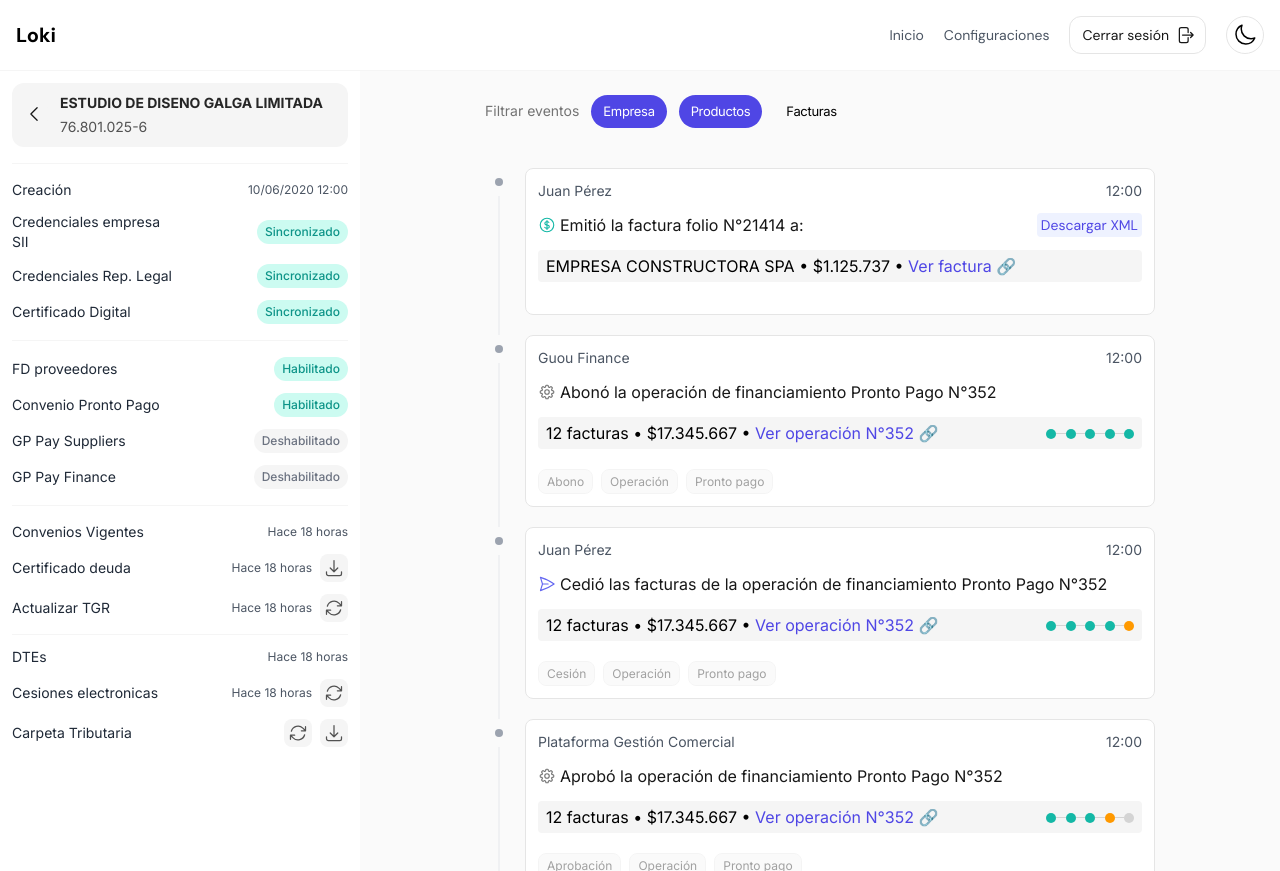
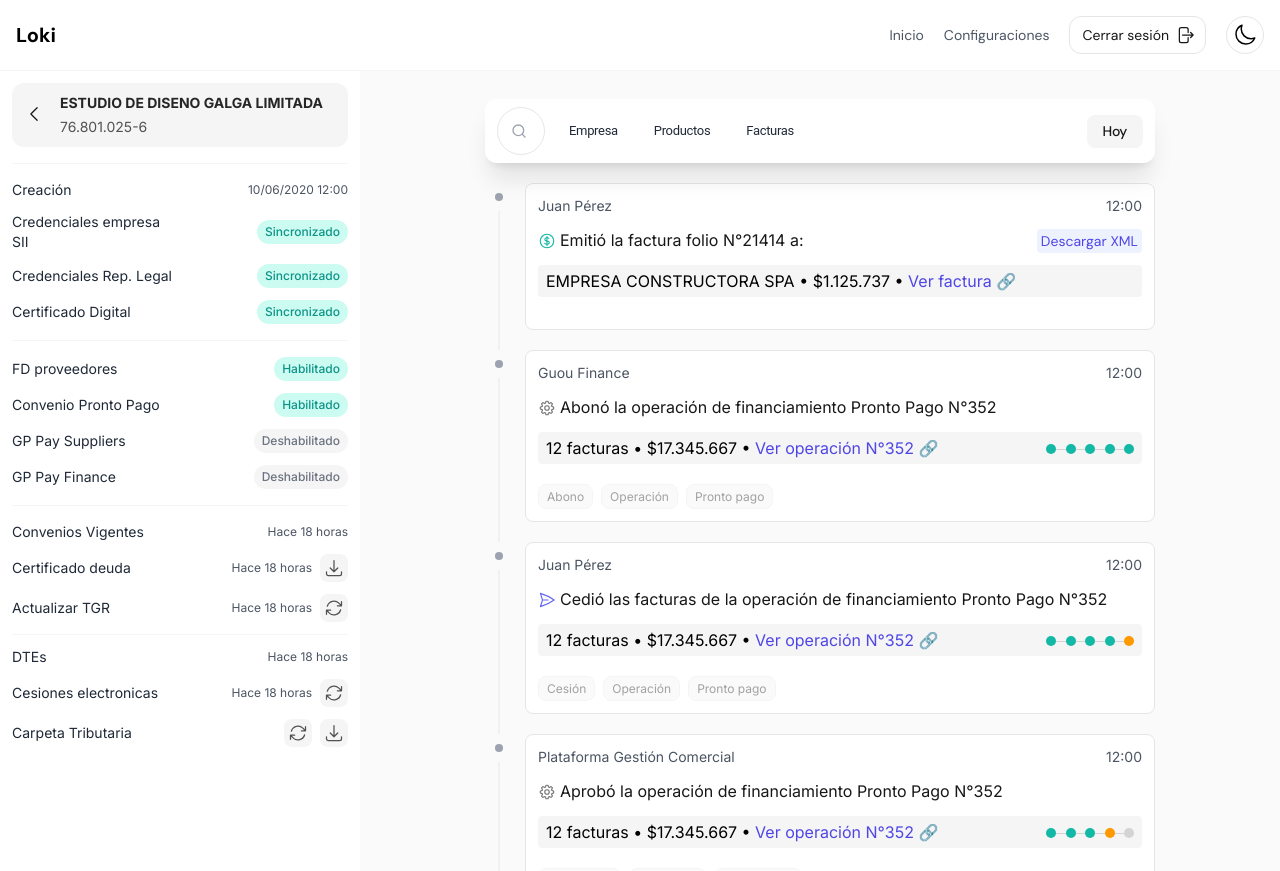
Before and after one commit to nglbrrts/historial-eventos, a Next.js app: page /estudio-de-diseno-galga-limitada in a window 1280 px wide. Built offline with nearby package versions, Linux system fonts and the light colour scheme.

Commit message:
ADD: ajustes filtros

```diff
--- a/src/app/data/tags.ts
+++ b/src/app/data/tags.ts
@@ -1,18 +1,25 @@
-import { m } from "framer-motion";
+// import { m } from "framer-motion";
 
-// tags.ts
-export const tags = [
-    'Sincronización',
-    'Alta legal',
-    'Credenciales',
-    'Carpeta Tributaria',
-    'Financiamiento Directo',
-    'Pronto Pago',
-    'Confirming',
-    'Operación',
-    'Simulación',
-    'Condiciones comerciales',
-    'Oferta',
-    'Aprobación',
-    'Rechazo',
-  ];
+// // tags.ts
+// export const tags = [
+//     'Sincronización',
+//     'Alta legal',
+//     'Credenciales',
+//     'Carpeta Tributaria',
+//     'Financiamiento Directo',
+//     'Pronto Pago',
+//     'Confirming',
+//     'Operación',
+//     'Simulación',
+//     'Condiciones comerciales',
+//     'Oferta',
+//     'Aprobación',
+//     'Rechazo',
+//   ];
+
+
+export const filterTags = {
+  Empresa: ['Sincronización', 'Alta legal', 'Credenciales'],
+  Productos: ['Financiamiento Directo', 'Pronto Pago', 'Confirming'],
+  Facturas: ['Operación', 'Simulación', 'Condiciones comerciales', 'Oferta'],
+};
--- a/src/components/company-timeline/EventTimeline.tsx
+++ b/src/components/company-timeline/EventTimeline.tsx
@@ -4,7 +4,7 @@ import DateDisplay from './DateDisplay';
 import Link from 'next/link';
 import TimelineStepper from './TimelineStepper';
 import { FDstage01, FDstage02, FDstage03, FDstage04, FDstage05 } from '../../app/data/fundingstages'
-import FilterOptions from './FilterOptions';
+import FilterOptions from './filter/FilterOptions';
 
 type EventTimelineProps = {
     onLinkClick: () => void;
--- a/src/components/company-timeline/FilterOptions.tsx
+++ /dev/null
@@ -1,24 +0,0 @@
-
-import React from 'react';
-
-type FilterOptionsProps = {
-};
-
-const FilterOptions: React.FC<FilterOptionsProps> = (props) => {
-    return (
-        <div className="w-full justify-start items-center gap-3 inline-flex pb-10">
-            <div className="text-neutral-500 text-sm font-normal font-['Inter']">Filtrar eventos</div>
-            <div className="px-3 py-[7px] bg-indigo-600 rounded-[100px] flex-col justify-start items-center inline-flex font-['Inter']">
-                <div className="text-white text-[13px] font-normal leading-[18.59px] tracking-tight">Empresa</div>
-            </div>
-            <div className="px-3 py-[7px] bg-indigo-600 rounded-[100px] flex-col justify-start items-center inline-flex font-['Inter']">
-                <div className="text-white text-[13px] font-normal leading-[18.59px] tracking-tight">Productos</div>
-            </div>
-            <div className="px-3 py-[7px] rounded-[100px] flex-col justify-start items-center inline-flex font-['Inter']">
-                <div className="text-black dark:text-white text-[13px] font-normal leading-[18.59px] tracking-tight">Facturas</div>
-            </div>
-        </div>
-    );
-};
-
-export default FilterOptions;
--- /dev/null
+++ b/src/components/company-timeline/filter/FilterButton.tsx
@@ -0,0 +1,29 @@
+// components/FilterButton.tsx
+import React, { useState } from 'react';
+
+type FilterButtonProps = {
+    label: string;
+};
+
+const FilterButton: React.FC<FilterButtonProps> = ({ label }) => {
+    const [isActive, setIsActive] = useState(false);
+
+    const handleClick = () => {
+        setIsActive(!isActive);
+    };
+
+    return (
+        <div
+            onClick={handleClick}
+            className={`px-3 py-2 transition-all hover:bg-indigo-50 rounded-xl flex-col justify-start items-center inline-flex cursor-pointer ${
+                isActive ? 'bg-indigo-600 text-white hover:bg-indigo-700' : ' text-gray-800'
+            }`}
+        >
+            <div className="text-[13px] font-normal font-['Roboto'] leading-[18.59px] tracking-tight">
+                {label}
+            </div>
+        </div>
+    );
+};
+
+export default FilterButton;
--- /dev/null
+++ b/src/components/company-timeline/filter/FilterOptions.tsx
@@ -0,0 +1,31 @@
+
+import React from 'react';
+import SearchBar from '../../SearchBar';
+import FilterButton from './FilterButton';
+
+
+type FilterOptionsProps = {
+};
+
+const FilterOptions: React.FC<FilterOptionsProps> = (props) => {
+    return (
+        <>
+            <div className="w-full sticky top-1 z-[9999] h-16 p-3 bg-white dark:bg-neutral-800 rounded-xl justify-between items-center inline-flex mb-6 shadow-xl shadow-neutral-900/10 dark:shadow-neutral-950">
+                <div className="justify-start items-center gap-3 flex">
+                    <SearchBar />
+                    <FilterButton label="Empresa" />
+                    <FilterButton label="Productos" />
+                    <FilterButton label="Facturas" />
+                </div>
+                <div className="px-4 py-1.5 bg-neutral-100 dark:bg-neutral-700 hover:bg-neutral-200/80 dark:hover:bg-neutral-600/80 transition-all cursor-pointer rounded-lg justify-start items-center gap-2.5 flex">
+                    <div className="text-neutral-900 dark:text-white text-sm font-medium font-['DM Sans'] leading-normal tracking-tight">Hoy</div>
+                </div>
+            </div>
+            <div>
+                {/* Acá irían un subconjunto de tags según lo seleccionado */}
+            </div>
+        </>
+    );
+};
+
+export default FilterOptions;
--- a/src/components/searchBar.tsx
+++ b/src/components/searchBar.tsx
@@ -10,9 +10,9 @@ const SearchBar: React.FC = () => {
                 </svg>
             </div>
             <input
-                className="py-3 hover:ps-10 pe-4 block w-12 h-12 hover:w-64 transition-all duration-300 ease-in-out border-gray-200 rounded-full text-sm focus:border-indigo-500 focus:ring-blue-300 disabled:opacity-50 disabled:pointer-events-none dark:bg-neutral-800 dark:border-neutral-700 placeholder-transparent hover:placeholder-neutral-600 dark:hover:placeholder-neutral-400"
+                className="py-3 hover:ps-10 pe-4 block w-12 h-12 hover:w-56 transition-all duration-300 ease-in-out border-gray-200 rounded-full text-sm focus:border-indigo-500 focus:ring-blue-300 disabled:opacity-50 disabled:pointer-events-none dark:bg-neutral-800 dark:border-neutral-700 placeholder-transparent hover:placeholder-neutral-600 dark:hover:placeholder-neutral-400"
                 type="text"
-                placeholder="Buscar empresas"
+                placeholder="Buscar eventos"
                 defaultValue=""
                 data-hs-combo-box-input=""
             />
```
